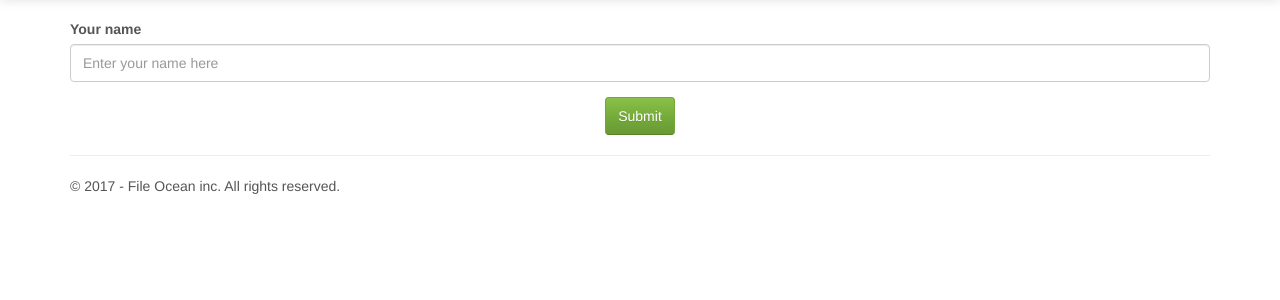
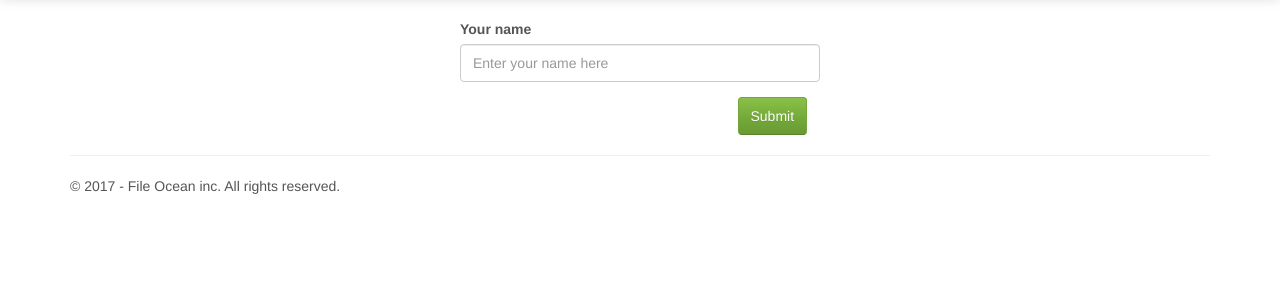
Before and after one commit to Denys-Aleksieiev/MyTermPaper, an ASP.NET MVC app: template FileManager_FileOcean/Epam_FinalProject_FileManager/Views/PublicStorage/Index.cshtml in a window 1280 px wide. Shown: the part 51-351 px from the top of the page. Run offline with ASP.NET Core 8 and stand-ins for ASP.NET MVC 5, Linux system fonts and the light colour scheme; the template is opened without the code that fills it, so the values that code supplies are empty; the project's own start-up code is not run, and a stand-in starts its controllers and pages; some libraries are stand-ins or nearby versions.

Commit message:
minor fixes

```diff
--- a/FileManager_FileOcean/Epam_FinalProject_FileManager/Controllers/MyStorageController.cs
+++ b/FileManager_FileOcean/Epam_FinalProject_FileManager/Controllers/MyStorageController.cs
@@ -25,7 +25,6 @@ namespace Epam_FinalProject_FileManager.Controllers
             fileService = fileS;
             userService = userS;
         }
-
 
         public ActionResult UFiles(string sortOrder, Func<string, IEnumerable<FileEntityDTO>> func, int? page = null, string searchString = null)
         {
@@ -307,7 +306,7 @@ namespace Epam_FinalProject_FileManager.Controllers
                         "\",\"message\":\"" + r[0].Message + "\"}", "application/json");
                 }
             }
-            catch (HttpException e)
+            catch (HttpException)
             {
                 return Content("{\"name\":\"\",\"status\":\"false\",\"message\":\"Превишен максимальный размер файла\"}", "application/json");
             }
@@ -353,7 +352,7 @@ namespace Epam_FinalProject_FileManager.Controllers
             return File(file, System.Net.Mime.MediaTypeNames.Application.Pdf, name);
         }
 
-        public FileContentResult File(string path,string extension)
+        public new FileContentResult File(string path,string extension)
         {
             var fileContents = System.IO.File.ReadAllBytes(path);
             var mimeType = "application/pdf";
--- a/FileManager_FileOcean/Epam_FinalProject_FileManager/Views/MyStorage/FileNowFound.cshtml
+++ b/FileManager_FileOcean/Epam_FinalProject_FileManager/Views/MyStorage/FileNowFound.cshtml
@@ -1,6 +1,4 @@
-
 @{
     ViewBag.Title = "FileNowFound";
 }
-
 <h2>FileNowFound</h2>
--- a/FileManager_FileOcean/Epam_FinalProject_FileManager/Views/PublicStorage/Index.cshtml
+++ b/FileManager_FileOcean/Epam_FinalProject_FileManager/Views/PublicStorage/Index.cshtml
@@ -10,13 +10,16 @@
          @ViewBag.Error
          <br/>
     }
-    <div class="form-group">
-        <label for="AnonimOwner">Your name </label>
-        <input type="text"class="form-control" name="AnonimOwner" id="AnonimOwner" placeholder="Enter your name here">
+
+    <div class="row">
+        <div class="form-group col-md-offset-4 col-md-4">
+            <label for="AnonimOwner">Your name </label>
+            <input type="text" class="form-control" name="AnonimOwner" id="AnonimOwner" placeholder="Enter your name here">
+        </div>
     </div>
-    <p style="text-align: center;">
-            <input type="submit" value="Submit" class="btn btn-success"/>
-    </p>
+    <div class="row">
+        <input type="submit" value="Submit" class="col-md-offset-7 btn btn-success" />
+    </div>
 }
 
 @section Scripts {
--- a/FileManager_FileOcean/Epam_FinalProject_FileManager/Views/Statistics/Index.cshtml
+++ b/FileManager_FileOcean/Epam_FinalProject_FileManager/Views/Statistics/Index.cshtml
@@ -1,8 +1,6 @@
-
 @{
     ViewBag.Title = "Index";
 }
-
 <div>
     <img src="@Url.Action("MyStatistics")" />
 </div>
```
Also changed, not shown: FileManager_FileOcean/Epam_FinalProject_FileManager/Views/Home/Index.cshtml (+2 -9 lines), FileManager_FileOcean/Epam_FinalProject_FileManager/Views/MyStorage/_ContentView.cshtml (deleted), 1 other file.
